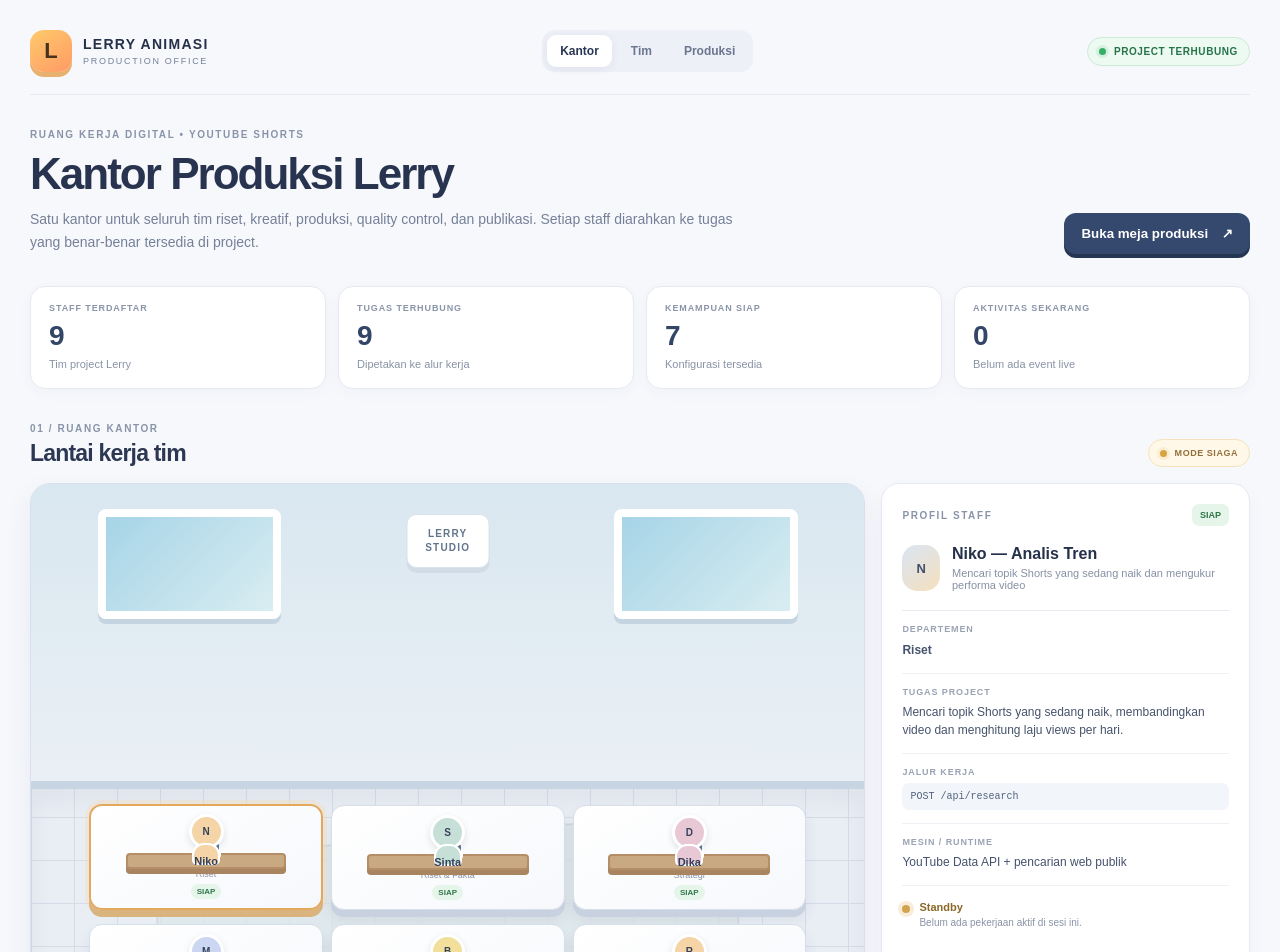
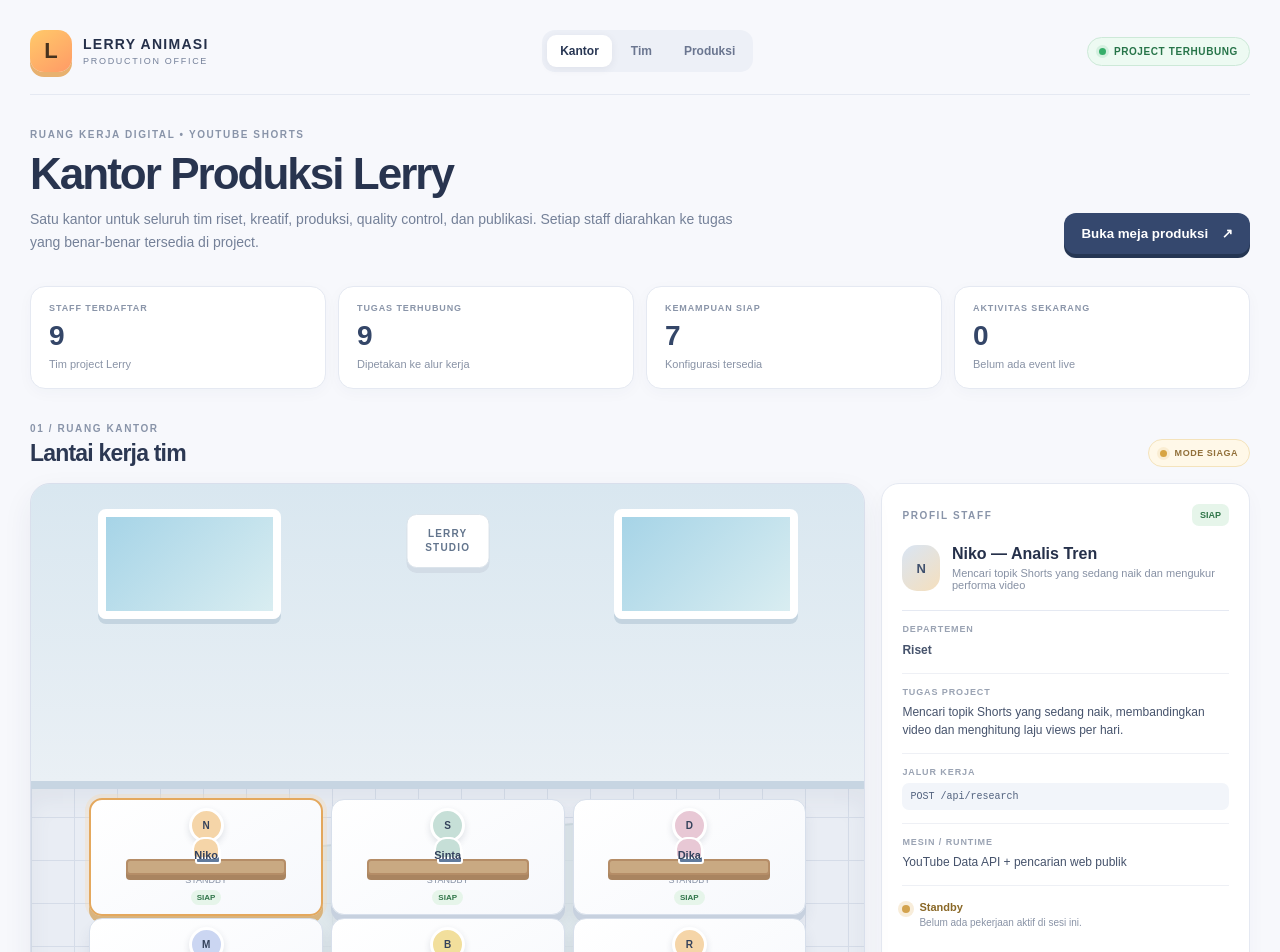
Before and after one commit to afraocta83-hash/-youtube-ai-factory, a Next.js app: page / in a window 1280 px wide. Shown: the top 952 px of the page. Built offline with nearby package versions, Linux system fonts and the light colour scheme; no server answers.

Commit message:
Show per-worker live task activity

```diff
--- a/app/office-dashboard.tsx
+++ b/app/office-dashboard.tsx
@@ -15,6 +15,7 @@ type Worker = {
   activity: "standby" | "working" | "review" | "done" | "error";
   connectedToProject: boolean;
   liveActivity: boolean;
+  activityMessage?: string;
 };
 
 type OfficeData = {
@@ -45,7 +46,7 @@ export default function OfficeDashboard() {
       setOffice((current) => current ? {
         ...current,
         activityFeedConnected: true,
-        workers: current.workers.map((worker) => detail.workerIds.includes(worker.id) ? { ...worker, activity: detail.activity } : worker),
+        workers: current.workers.map((worker) => detail.workerIds.includes(worker.id) ? { ...worker, activity: detail.activity, activityMessage: detail.message, liveActivity: true } : worker),
         summary: { ...current.summary, active: current.workers.filter((worker) => detail.workerIds.includes(worker.id) ? detail.activity === "working" || detail.activity === "review" : worker.activity === "working" || worker.activity === "review").length },
       } : current);
       setActivityMessage(detail.message);
@@ -135,6 +136,7 @@ export default function OfficeDashboard() {
                     <span className="office-desk" />
                     <strong>{worker.name.split("—")[0].trim()}</strong>
                     <small>{worker.department}</small>
+                    <small className="office-worker-activity">{worker.activity === "working" ? "SEDANG BEKERJA" : worker.activity === "review" ? "MEMERIKSA" : worker.activity === "done" ? "SELESAI" : worker.activity === "error" ? "KENDALA" : "STANDBY"}</small>
                     <em className={worker.capability}>{capabilityLabel(worker.capability)}</em>
                   </button>
                 ))}
@@ -154,7 +156,7 @@ export default function OfficeDashboard() {
               <div className="office-detail-block"><small>TUGAS PROJECT</small><p>{selected.responsibility}</p></div>
               <div className="office-detail-block"><small>JALUR KERJA</small><code>{selected.taskRoute}</code></div>
               <div className="office-detail-block"><small>MESIN / RUNTIME</small><p>{selected.runtime}</p></div>
-              <div className="office-detail-status"><span className="office-status-dot" /><div><strong>{selected.activity === "working" ? "Sedang bekerja" : selected.activity === "review" ? "Memeriksa hasil" : selected.activity === "done" ? "Selesai" : selected.activity === "error" ? "Ada kendala" : "Standby"}</strong><small>{activityMessage}</small></div></div>
+              <div className="office-detail-status"><span className="office-status-dot" /><div><strong>{selected.activity === "working" ? "Sedang bekerja" : selected.activity === "review" ? "Memeriksa hasil" : selected.activity === "done" ? "Selesai" : selected.activity === "error" ? "Ada kendala" : "Standby"}</strong><small>{selected.activityMessage || activityMessage}</small></div></div>
             </> : <p className="office-muted">{loading ? "Memuat profil staff…" : "Pilih staff untuk melihat tugasnya."}</p>}
           </aside>
         </div>
```
